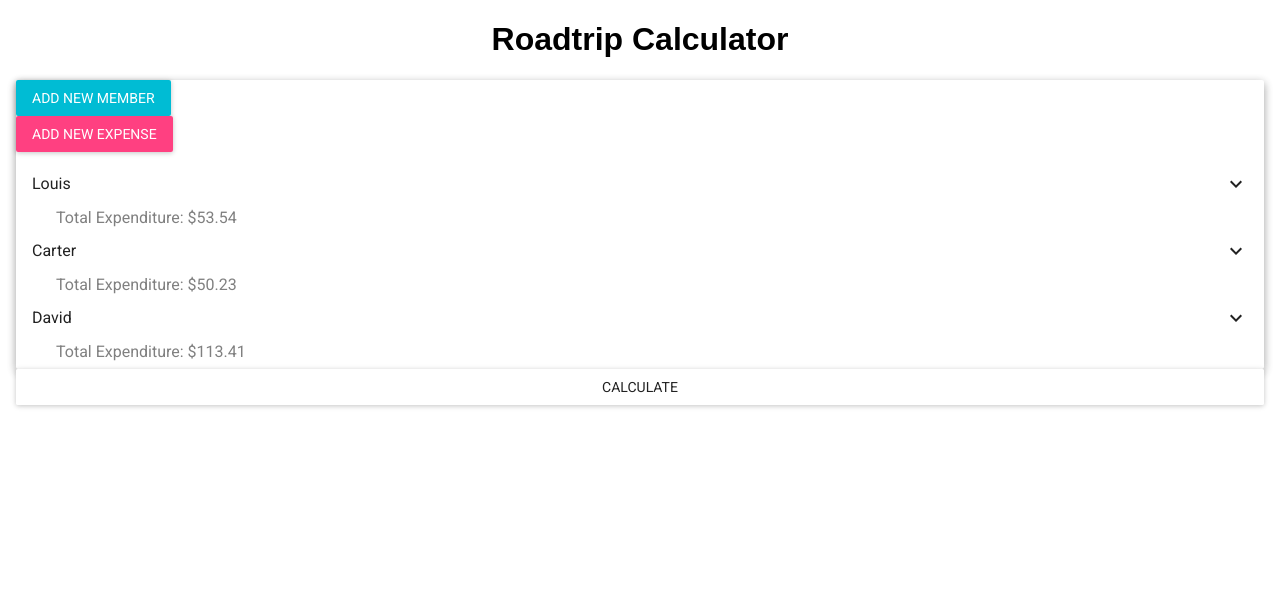
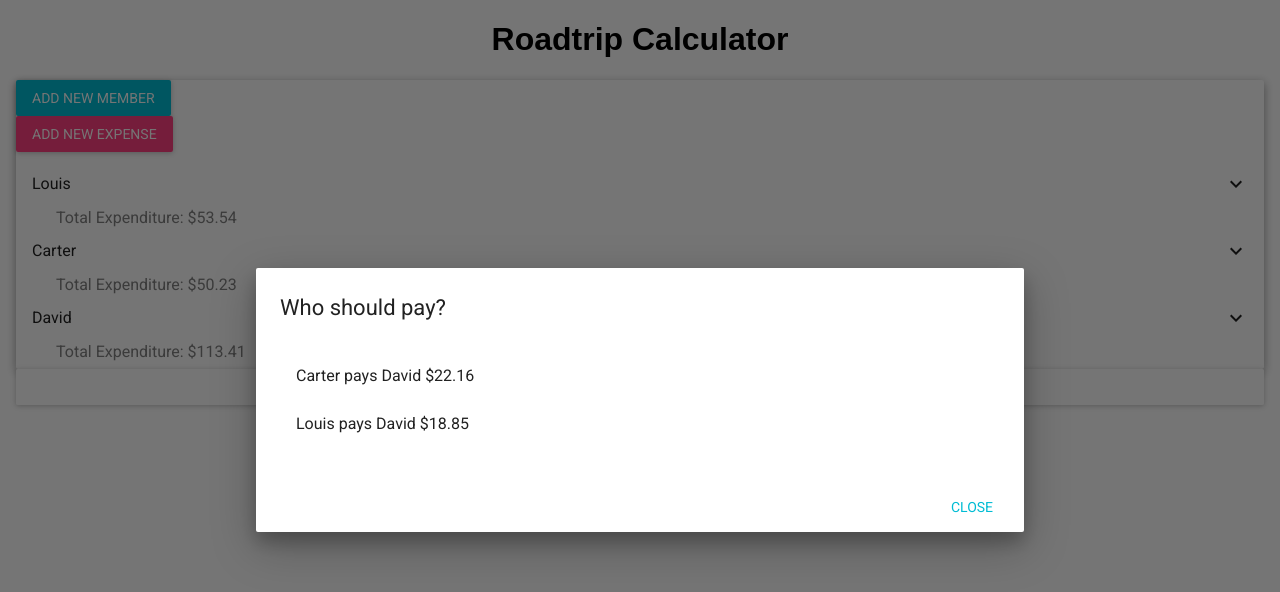
Before and after one commit to jbadan/tripcalc, a React (Create React App) app: page / in a window 1280 px wide. Both pictures are taken after a click on the button "CALCULATE". Shown: the top 592 px of the page. Built offline with nearby package versions, Linux system fonts and the light colour scheme.

Commit message:
finished expense logic

```diff
--- a/src/ExpenseReport.js
+++ b/src/ExpenseReport.js
@@ -1,16 +1,28 @@
 import React, { Component } from 'react';
 
 //material-ui
-import RaisedButton from 'material-ui/RaisedButton'
+import RaisedButton from 'material-ui/RaisedButton';
+import Dialog from 'material-ui/Dialog';
+import FlatButton from 'material-ui/FlatButton';
+import {List, ListItem} from 'material-ui/List';
 
 
 class ExpenseReport extends Component {
   constructor (props) {
     super(props)
     this.state = {
-
+      finalOutput: [],
+      open: false,
     }
   }
+  handleOpen = () => {
+    this.setState({open: true});
+  };
+
+  handleClose = () => {
+    this.setState({open: false});
+  };
+
   add = (a, b) => {
     return a + b;
   };
@@ -18,6 +30,7 @@ class ExpenseReport extends Component {
   calculate = () => {
     let grandTotal=0;
     let nameAndTotal = [];
+    let output = [];
     //calculating total expenditure (grand total and PP total)
     this.props.memberList.map((person, index) => {
         nameAndTotal.push({name: person.name, amount:person.payments.reduce(this.add, 0)});
@@ -33,41 +46,56 @@ class ExpenseReport extends Component {
     for(let i=0; i<nameAndTotal.length; i++){
       nameAndDifference.push({name:nameAndTotal[i].name, difference: (expensePerPerson - nameAndTotal[i].amount)});
     }
-    console.log(nameAndDifference);
     //sort least to greatest- (creditors --> debtors)
     nameAndDifference.sort(function(a,b) {return (a.difference > b.difference) ? 1 : ((b.difference > a.difference) ? -1 : 0);} );
-    console.log(nameAndDifference);
     let copyArray = nameAndDifference;
+    //loop through paying each other back
     for(let j=0; j<copyArray.length; j++){
       for(let k=copyArray.length-1; k>0; k--){
         if(copyArray[j].difference === 0){
           copyArray.splice(j, 1);
         }else if(copyArray[j].difference < 0 && copyArray[k].difference > 0){
               copyArray[j].difference += copyArray[k].difference;
+              output.push(copyArray[k].name + " pays " + copyArray[j].name + " $"+ +(copyArray[k].difference).toFixed(2));
               copyArray[k].difference = 0;
           }
         }
       }
-      console.log(copyArray);
-
-    // for(let j=0; j<differenceArray.length; j++){
-    //     for(let k=differenceArray.length-1; k>=0; k--){
-    //       if(differenceArray[j] != 0 && differenceArray[k] > 0){
-    //       differenceArray[j] += differenceArray[k];
-    //       differenceArray[k] = 0;
-    //     }
-    //   }
-    // }
-    // console.log(differenceArray);
-
+      this.setState({
+        finalOutput: output,
+        open: true
+      })
     }
 
   render() {
-
+    const actions = [
+      <FlatButton
+        label="Close"
+        primary={true}
+        onClick={this.handleClose}
+      />
+    ];
     return (
       <div>
         <RaisedButton label="Calculate" fullWidth={true} onClick={this.calculate} />
-
+        <Dialog
+          title="Who should pay?"
+          actions={actions}
+          modal={false}
+          open={this.state.open}
+          onRequestClose={this.handleClose}
+        >
+        <List>
+          {this.state.finalOutput.map((sentence, index) => {
+            return(
+              <ListItem
+                key={index}
+                primaryText={sentence}
+              />
+            )
+          })}
+        </List>
+        </Dialog>
       </div>
     );
   }
```
